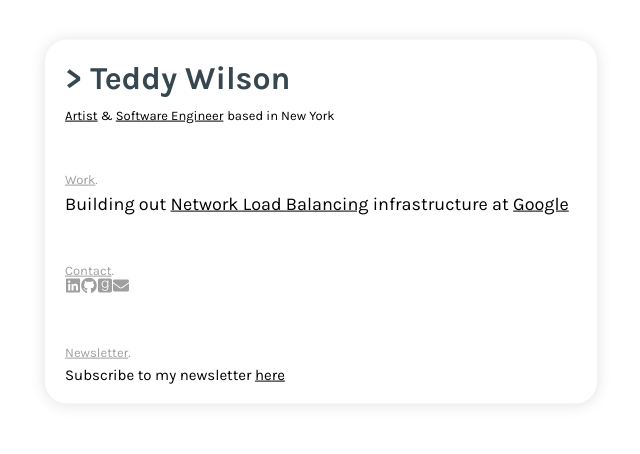
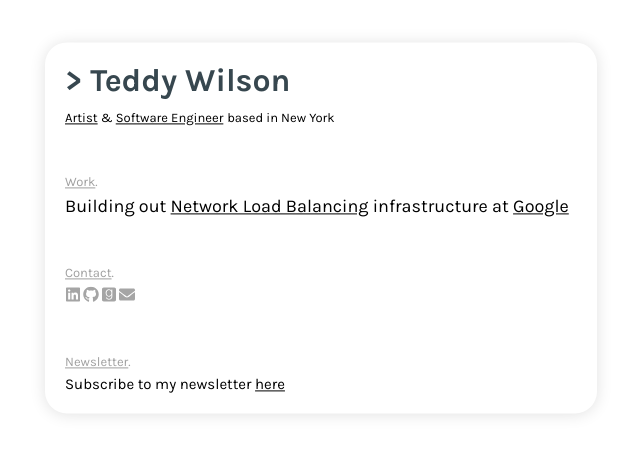
Before and after one commit to teddywilson/teddywilson.me, a Gatsby site: page / in a window 1280 px wide. Shown: the part 106-560 px from the top of the page, without its empty margins (65-705 px from the left). Built offline with nearby package versions, Linux system fonts and the light colour scheme; Gatsby itself is replaced by a stand-in of ours; no server answers.

Commit message:
Pretty much code complete

```diff
--- a/src/pages/index.js
+++ b/src/pages/index.js
@@ -5,7 +5,7 @@
 const TYPE_SPEED = 32
 const ICON_SIZE = 16
 
-export default () => {
+export default ({ data }) => {
   return (
     <div className="body">
       <div className="info-container" id="info">
@@ -40,21 +40,23 @@
           </h3>
           <h6>
             <u>Contact</u>.
+          </h6>
+          <h4>
             <div className="icons">
               <a href="https://www.linkedin.com/in/teddy-wilson-6287ab86/">
-                <FaLinkedin size={ICON_SIZE} />
+                <FaLinkedin size={ICON_SIZE} className="icon" />
               </a>
               <a href="https://github.com/teddywilson">
-                <FaGithub size={ICON_SIZE} />
+                <FaGithub size={ICON_SIZE} className="icon" />
               </a>
               <a href="https://www.goodreads.com/review/list/11857663?shelf=read">
-                <FaGoodreads size={ICON_SIZE} />
+                <FaGoodreads size={ICON_SIZE} className="icon" />
               </a>
               <a href="mailto:hello@teddywilson.me">
-                <FaEnvelope size={ICON_SIZE} />
+                <FaEnvelope size={ICON_SIZE} className="icon" />
               </a>
             </div>
-          </h6>
+          </h4>
           <h6>
             <u>Newsletter</u>.
           </h6>
--- a/src/styles/global.scss
+++ b/src/styles/global.scss
@@ -76,12 +76,9 @@
   transform: translateY(15%);
 }
 
-.icons a i {
+.icon {
   color: #a5a5a5;
-}
-
-.icon {
-  size: 48px;
+  margin-right: 2px; // TODO(teddywilson) probably should just space container evenly.
 }
 
 @media (min-width: 250px) {
```
